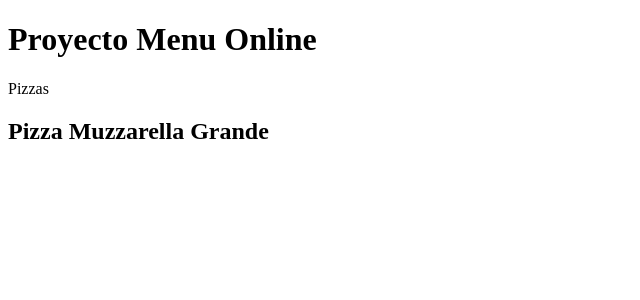
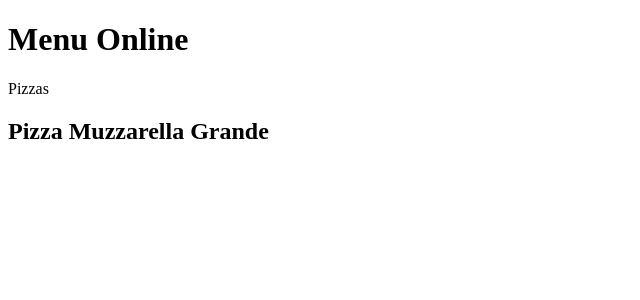
Before and after one commit to CGermanSoto/menu-rest, an Angular app: page / in a window 1280 px wide. Shown: the top 300 px of the page, without its empty margins (0-640 px from the left). Built offline with nearby package versions, Linux system fonts and the light colour scheme.

Commit message:
Rama de features

```diff
--- a/src/app/app.component.html
+++ b/src/app/app.component.html
@@ -1,4 +1,4 @@
-<h1>Proyecto Menu Online</h1>
+<h1>Menu Online</h1>
 
 <app-nombre-categoria/>
 <app-comida/>
```
